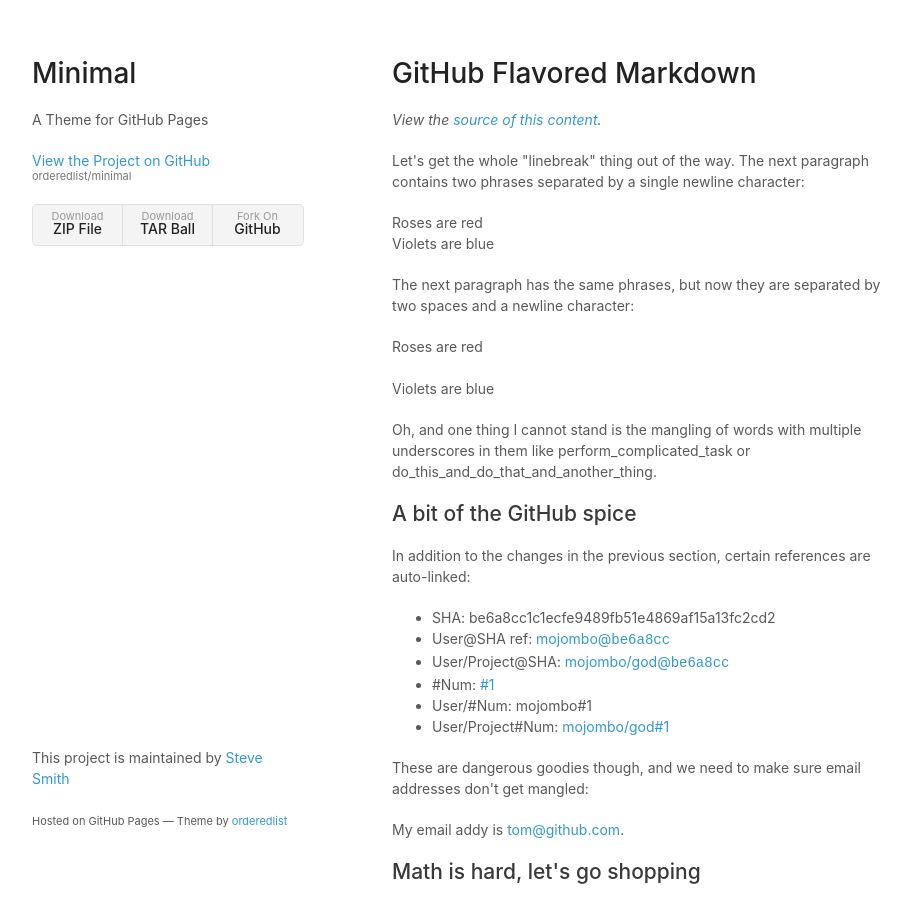
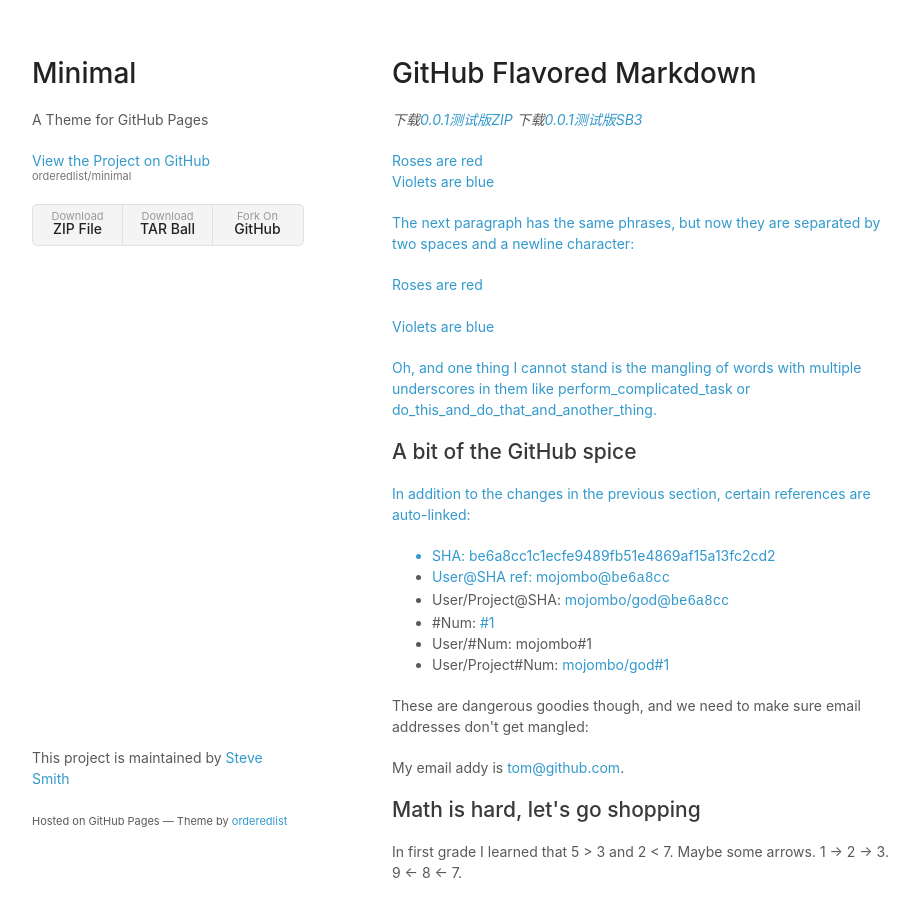
Before and after one commit to dinganzhi/dinganzhi.github.io, a Jekyll site: the page downloads/index.html, which Jekyll copies as it is, in a window 1280 px wide and 900 px high. Shown: the whole window, without its empty margins (178-1097 px from the left). Built offline with Jekyll 4.4.1, drawn with Linux system fonts in a browser that asks for light colours.

Commit message:
Update index.html

```diff
--- a/downloads/index.html
+++ b/downloads/index.html
@@ -27,9 +27,9 @@
       <section>
         <h1>GitHub Flavored Markdown</h1>
 
-        <p><em>View the <a href="http://github.github.com/github-flavored-markdown/sample_content.html">source of this content</a>.</em></p>
+        <p><em>下载<a href="http://dinganzhi.github.io//source/0.0.1beta.zip/">0.0.1测试版ZIP</a> 下载<a href="httpsm//dinganzhi.github.io//source/0.0.1beta.sb3/">0.0.1测试版SB3</em></p>
 
-        <p>Let's get the whole "linebreak" thing out of the way. The next paragraph contains two phrases separated by a single newline character:</p>
+        <p></p>
 
         <p>Roses are red<br>
         Violets are blue</p>
```
